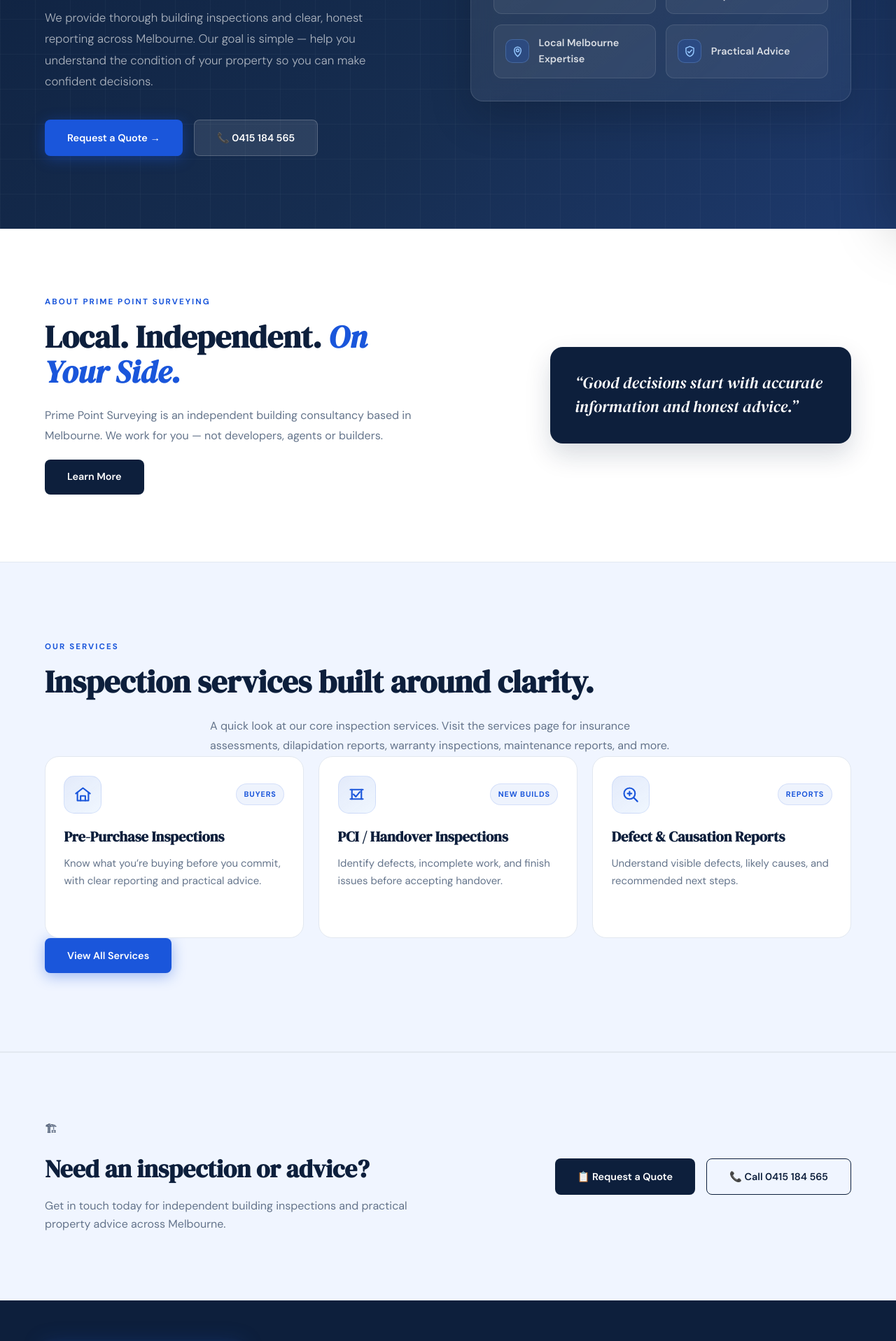
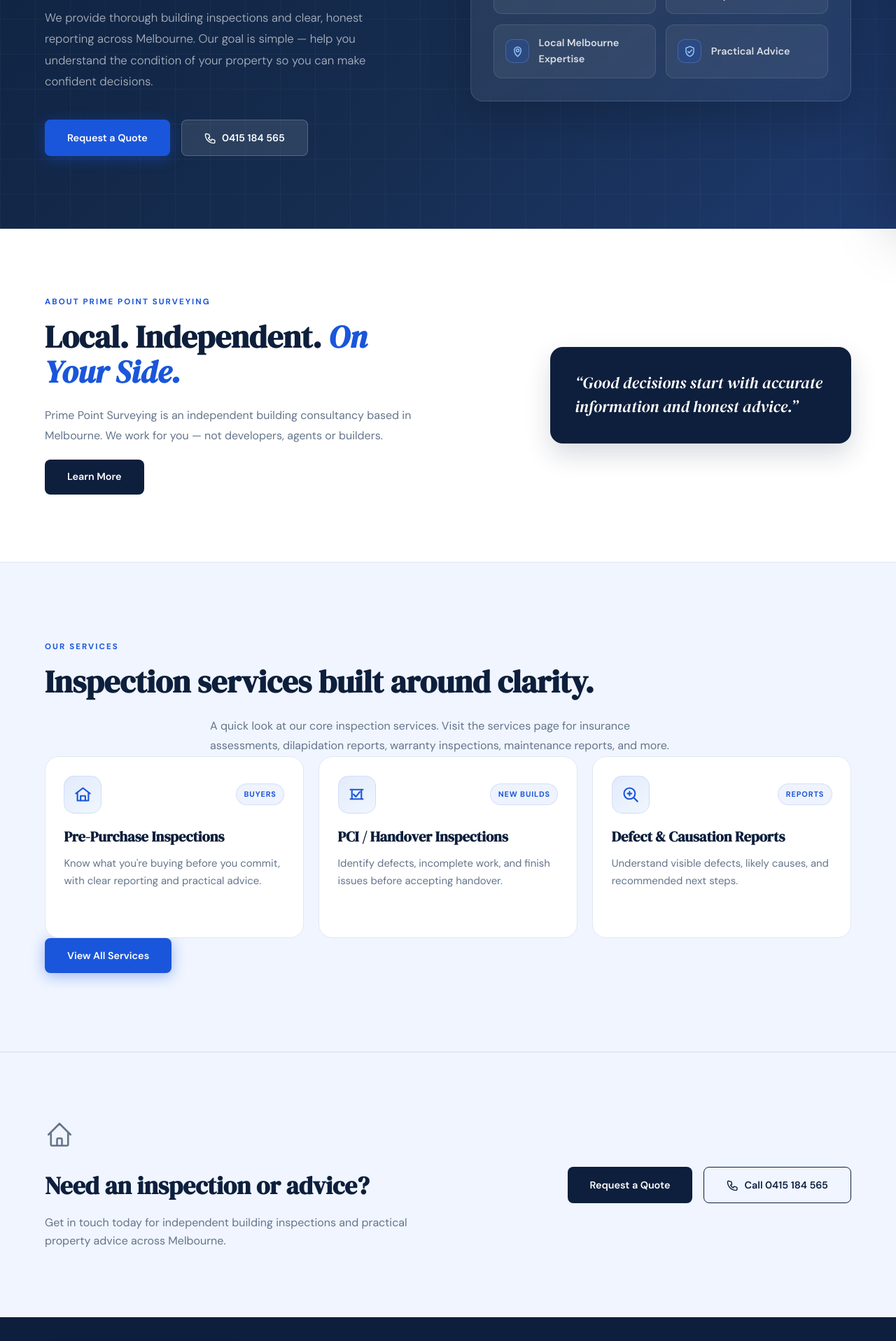
Before and after one commit to sahanjayd/PrimePointSurvey, a Next.js app: page / in a window 1280 px wide. Shown: the part 473-2390 px from the top of the page at 70% size. Built offline with nearby package versions, Linux system fonts and the light colour scheme.

Commit message:
fixes to display

```diff
--- a/app/components/SiteShell.tsx
+++ b/app/components/SiteShell.tsx
@@ -144,7 +144,7 @@ export default function SiteShell({ children }: { children: ReactNode }) {
 
           <a
             href="https://primepointsurveying.com.au"
-            target="blank"
+            target="_blank"
             rel="noopener noreferrer"
             className="footer-contact-item"
            >
--- a/app/globals.css
+++ b/app/globals.css
@@ -1950,6 +1950,22 @@ button {
     grid-template-columns: 1fr;
   }
 
+  /* Services page hero: stack card below copy */
+  .services-hero {
+    grid-template-columns: 1fr;
+  }
+
+  /* Home services preview: 2-col on tablet */
+  .home-services-grid {
+    grid-template-columns: repeat(2, 1fr);
+  }
+
+  /* Services CTA: stack on tablet */
+  .services-cta {
+    flex-direction: column;
+    gap: 1.5rem;
+  }
+
   /* 2-column on tablet, 1-column at mobile breakpoint below */
   .services-grid,
   .why-grid {
@@ -2104,8 +2120,10 @@ button {
   }
 
   /* Single column on mobile */
+  .home-services-grid,
   .services-grid,
-  .why-grid {
+  .why-grid,
+  .process-grid {
     grid-template-columns: 1fr;
   }
 
@@ -2115,6 +2133,11 @@ button {
 
   /* Page padding */
   .page {
+    padding: 8rem 1.25rem 4rem;
+  }
+
+  .services-page,
+  .contact-page {
     padding: 8rem 1.25rem 4rem;
   }
 
@@ -2132,4 +2155,14 @@ button {
     flex-direction: column;
     align-items: flex-start;
   }
-}
+
+  /* Contact: remove sticky so info cards scroll naturally */
+  .contact-left {
+    position: static;
+  }
+
+  /* Services CTA on mobile */
+  .services-cta {
+    padding: 2rem 1.25rem;
+  }
+}
--- a/app/page.tsx
+++ b/app/page.tsx
@@ -3,7 +3,7 @@ import Link from 'next/link';
 const services = [
   {
     title: 'Pre-Purchase Inspections',
-    desc: 'Know what you’re buying before you commit, with clear reporting and practical advice.',
+    desc: "Know what you're buying before you commit, with clear reporting and practical advice.",
     category: 'Buyers',
     icon: (
       <svg viewBox="0 0 24 24" aria-hidden="true">
@@ -54,7 +54,7 @@ export default function HomePage() {
           </div>
 
           <h1 className="hero-h1">
-            Inspection Services &<br />
+            Inspection Services &amp;<br />
             <em>Independent Advice</em>
           </h1>
 
@@ -66,11 +66,14 @@ export default function HomePage() {
 
           <div className="hero-btns">
             <Link href="/contact" className="btn btn-primary">
-              Request a Quote →
+              Request a Quote
             </Link>
 
             <a href="tel:0415184565" className="btn btn-ghost">
-              📞 0415 184 565
+              <svg className="btn-icon" viewBox="0 0 24 24" aria-hidden="true">
+                <path d="M5 4h3.28a1 1 0 01.948.684l1.498 4.493a1 1 0 01-.502 1.21l-2.257 1.13a11.04 11.04 0 005.516 5.516l1.13-2.257a1 1 0 011.21-.502l4.493 1.498A1 1 0 0121 17v3a2 2 0 01-2 2C9.716 22 2 14.284 2 5a2 2 0 012-2h1z" />
+              </svg>
+              0415 184 565
             </a>
           </div>
         </div>
@@ -92,7 +95,7 @@ export default function HomePage() {
                     <path d="M12 2v4M12 18v4M2 12h4M18 12h4" />
                   </svg>
                 </span>
-                <span>Independent & Unbiased</span>
+                <span>Independent &amp; Unbiased</span>
               </div>
 
               <div className="trust-badge">
@@ -103,7 +106,7 @@ export default function HomePage() {
                     <path d="M9 13h6M9 17h6" />
                   </svg>
                 </span>
-                <span>Clear Photos & Reports</span>
+                <span>Clear Photos &amp; Reports</span>
               </div>
 
               <div className="trust-badge">
@@ -151,7 +154,7 @@ export default function HomePage() {
         <div className="about-quote">
           <div className="about-quote-inner">
             <p className="about-quote-text">
-              “Good decisions start with accurate information and honest advice.”
+              &#8220;Good decisions start with accurate information and honest advice.&#8221;
             </p>
           </div>
         </div>
@@ -177,7 +180,6 @@ export default function HomePage() {
             <article key={service.title} className="home-service-card">
               <div className="service-card-top">
                 <div className="service-icon-wrap">{service.icon}</div>
-
                 <span className="service-category">{service.category}</span>
               </div>
 
@@ -197,7 +199,11 @@ export default function HomePage() {
 
       <section className="cta-band">
         <div>
-          <div className="cta-icon">🏗</div>
+          <div className="cta-icon">
+            <svg viewBox="0 0 24 24" aria-hidden="true">
+              <path d="M3 12l2-2m0 0l7-7 7 7M5 10v10a1 1 0 001 1h3m10-11l2 2m-2-2v10a1 1 0 01-1 1h-3m-6 0a1 1 0 001-1v-4a1 1 0 011-1h2a1 1 0 011 1v4a1 1 0 001 1m-6 0h6" />
+            </svg>
+          </div>
 
           <h2 className="cta-title">Need an inspection or advice?</h2>
 
@@ -209,11 +215,14 @@ export default function HomePage() {
 
         <div className="cta-btns">
           <Link href="/contact" className="btn btn-navy">
-            📋 Request a Quote
+            Request a Quote
           </Link>
 
           <a href="tel:0415184565" className="btn btn-outline-navy">
-            📞 Call 0415 184 565
+            <svg className="btn-icon" viewBox="0 0 24 24" aria-hidden="true">
+              <path d="M5 4h3.28a1 1 0 01.948.684l1.498 4.493a1 1 0 01-.502 1.21l-2.257 1.13a11.04 11.04 0 005.516 5.516l1.13-2.257a1 1 0 011.21-.502l4.493 1.498A1 1 0 0121 17v3a2 2 0 01-2 2C9.716 22 2 14.284 2 5a2 2 0 012-2h1z" />
+            </svg>
+            Call 0415 184 565
           </a>
         </div>
       </section>
```
